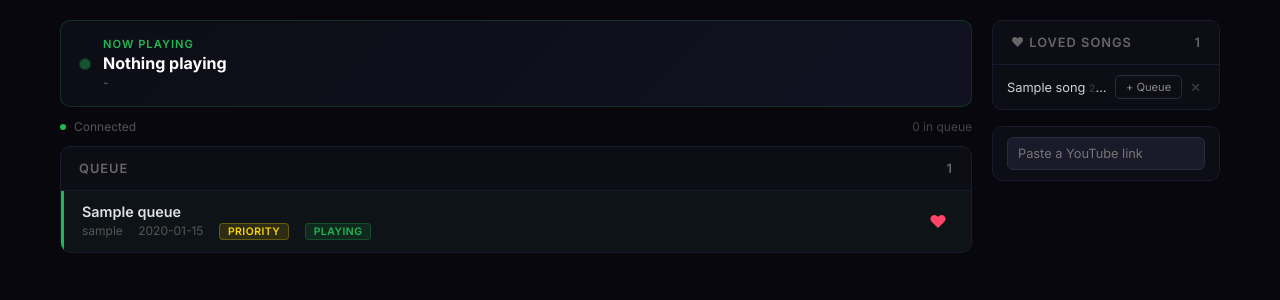
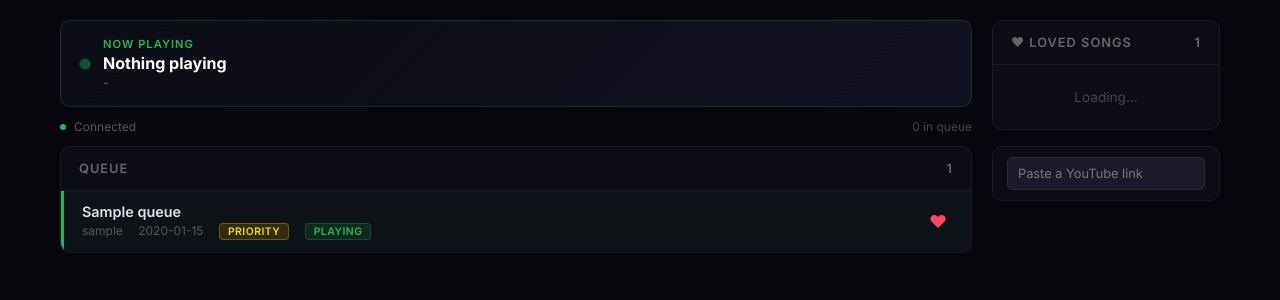
Before and after one commit to lgnrvz/cloud-dj, a Flask app: page /queue in a window 1280 px wide. Shown: the part 50-350 px from the top of the page. Run offline with Flask 3, Linux system fonts and the light colour scheme; a user stored in the database is signed in; tables that the repository leaves empty hold one stand-in row (values such as "Sample post").

Commit message:
Fix loved songs: remove server-rendered items, call refreshLovedSongs for all users on page load

```diff
--- a/templates/queue.html
+++ b/templates/queue.html
@@ -361,19 +361,7 @@
             <div class="card">
                 <div class="card-header"><span>&#9829; Loved Songs</span><span id="lovedCount">{{ loved|length }}</span></div>
                 <div id="lovedList">
-                {% if loved|length == 0 %}
-                    <div class="empty" style="padding:24px;"><p>&#9825; Click the heart on your songs</p></div>
-                {% else %}
-                    {% for s in loved %}
-                    <div class="loved-item">
-                        <div class="title">{{ s.title }} <span class="meta">{{ s.loved_at[:10] }}</span></div>
-                        <div style="display:flex;gap:4px;align-items:center;">
-                            <button class="add-btn" onclick="addLoved({{ s.id }}, this)">+ Queue</button>
-                            <button class="del-btn" onclick="removeLoved({{ s.id }}, this)" style="background:none;border:none;color:#444;cursor:pointer;font-size:0.8rem;padding:2px 4px;transition:.15s;font-family:inherit;" onmouseover="this.style.color='#ff4444'" onmouseout="this.style.color='#444'">&#x2715;</button>
-                        </div>
-                    </div>
-                    {% endfor %}
-                {% endif %}
+                    <div class="empty" style="padding:24px;"><p>Loading...</p></div>
                 </div>
                 <div id="lovedPages"></div>
             </div>
@@ -449,10 +437,6 @@
 
     // Check if scoring is enabled
     fetch('/scoring-enabled').then(r=>r.json()).then(d => { scoringOn = d.scoring; }).catch(()=>{});
-
-    // Initial loved songs load (replaces server-rendered with paginated)
-    console.log('[loved] calling refreshLovedSongs on page load');
-    refreshLovedSongs().catch(e => console.error('[loved] initial load error:', e));
 
     // Initial leaderboard load
     fetch('/leaderboard-enabled').then(r=>r.json()).then(d => {
@@ -757,6 +741,9 @@
     setInterval(pollNowPlaying, 4000);
     {% endif %}
 
+    // Initial loved songs load (all users)
+    refreshLovedSongs();
+
     {# ─── Polling for ALL users (queue updates) ─── #}
     function safePoll() {
         fetch('/now-playing').then(r=>r.json()).then(np => {
```
